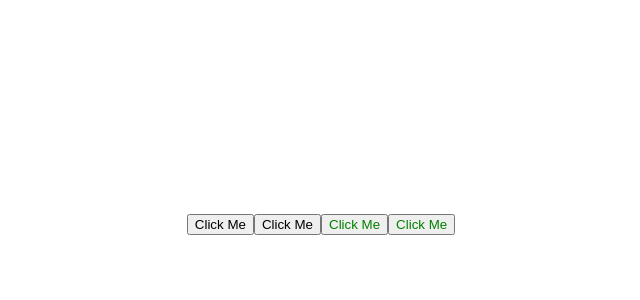
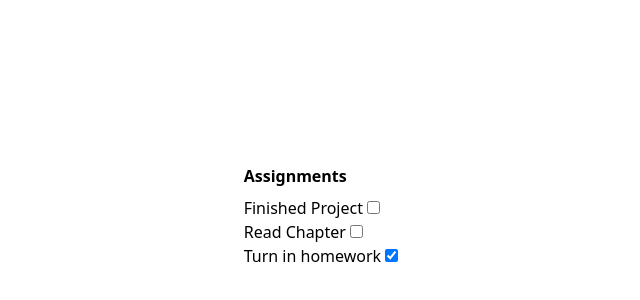
Before and after one commit to shihabali-me/Learn-Vue-3, a plain HTML site: page index.html in a window 1280 px wide. Shown: the part 184-484 px from the top of the page, without its empty margins (319-959 px from the left). Drawn offline with nearby package versions, Linux system fonts and the light colour scheme.

Commit message:
list & two-way-binding

```diff
--- a/index.html
+++ b/index.html
@@ -1,54 +1,39 @@
 <!DOCTYPE html>
-<html lang="en">
+<html lang="en" class="h-full">
 <head>
     <meta charset="UTF-8">
-    <meta http-equiv="X-UA-Compatible" content="IE=edge">
-    <meta name="viewport" content="width=device-width, initial-scale=1.0">
-    <title>Document</title>
+    <title>Ep 3, Lists, Conditionals, and Computed Properties</title>
     <script src="https://unpkg.com/vue@3/dist/vue.global.js"></script>
-    <style>
-        html, body {
-            height: 100%;
-        }
-        body {
-            display: grid;
-            place-items: center;
-        }
-        .text-red {
-            color: red;
-        }
+    <script src="https://cdn.tailwindcss.com"></script>
+</head>
+<body class="h-full grid place-items-center">
+    <div id="app">
+        <section>
+            <h1 class="font-bold mb-2">Assignments</h1>
+            <ul>
+                <li v-for="assignment in assignments">
+                    {{ assignment.name }}
+                    <input type="checkbox" v-model="assignment.completed">
+                </li>
+            </ul>
+        </section>
 
-        .text-green {
-            color: green;
-        }
 
-    </style>
-</head>
-<body>
-    <div id="app">
-        <button v-bind:class="buttonClass">Click Me</button>
-        <!-- short hand -->
-        <button :class="buttonClass">Click Me</button>
 
-        <button v-bind:class="active ? 'text-red' : 'text-green'" v-on:click="toggle">Click Me</button>
-
-        <!-- short hand -->
-        <button :class="active ? 'text-red' : 'text-green'" @click="toggle">Click Me</button>
     </div>
     <script>
-        Vue.createApp({
+        let app = {
             data() {
-            return {
-                active: false
-            }
-            },
-            methods: {
-                toggle() {
-                    this.active = !this.active
+                return {
+                    assignments: [
+                        {name: 'Finished Project', completed: false},
+                        {name: 'Read Chapter', completed: false},
+                        {name: 'Turn in homework', completed: true}
+                    ]
                 }
             }
-        }).mount('#app')
-
+        }
+        Vue.createApp(app).mount('#app')
     </script>
 </body>
 </html>
```
